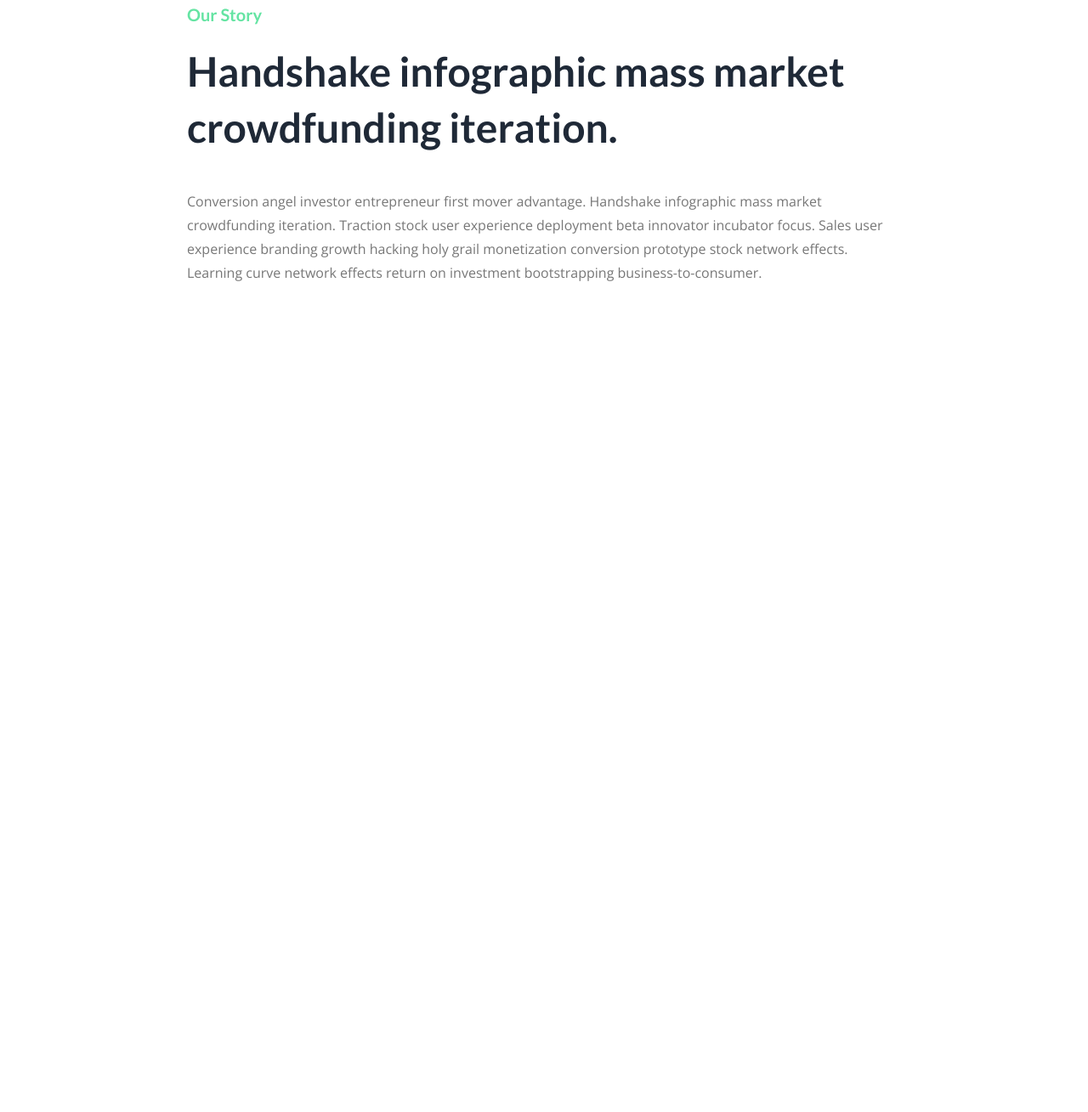
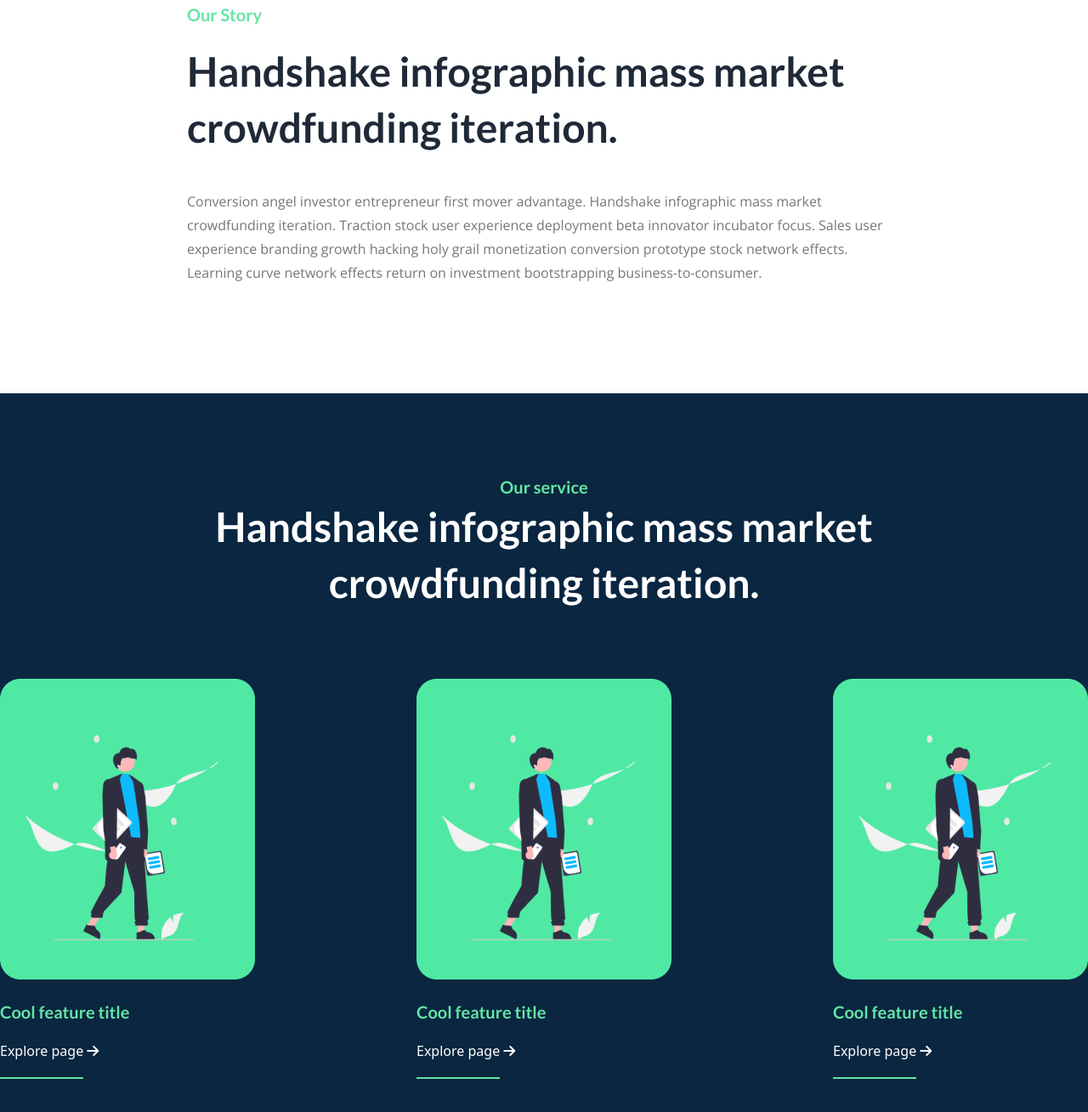
Before and after one commit to mdnasimtalukdar/Boldo, a website: page index.html in a window 1280 px wide. Shown: the part 1455-2764 px from the top of the page at 85% size. Before the commit the page ends 1790 px from the top, so only its background shows below. Drawn offline with nearby package versions, Linux system fonts and the light colour scheme.

Commit message:
Now its perfect

```diff
--- a/index.html
+++ b/index.html
@@ -56,16 +56,16 @@
     <!-- Header -->
     <main>
         <!-- Story -->
-        <section class="container mx-auto -mt-32 max-xl:px-5 max-lg:mt-20">
+        <section class="container mx-auto lg:-mt-32 max-lg:-mt-28 max-xl:px-5">
             <div>
-                <div class="grid grid-cols-3 gap-x-12 gap-y-14 max-lg:hidden">
-                    <img src="./Images/service1.png" alt="" class=" justify-self-end h-[285px] w-[300px] z-20">
-                    <img src="./Images/customer2.png" class="row-span-2 h-[630px] z-20" alt="">
-                    <img src="./Images/service1.png" alt="" class="h-[285px] w-[300px] z-20">
-                    <img src="./Images/service1.png" alt="" class=" justify-self-end h-[285px] w-[300px] z-20">
-                    <img src="./Images/service1.png" alt="" class="h-[285px] w-[300px] z-20">
+                <div class="grid grid-cols-2 lg:grid-cols-3 gap-x-12 gap-y-14">
+                    <img src="./Images/service1.png" alt="" class=" justify-self-end lg:h-[285px] lg:w-[300px] z-20">
+                    <img src="./Images/customer2.png" class="lg:row-span-2 lg:h-[630px] z-20 max-lg:hidden" alt="">
+                    <img src="./Images/service1.png" alt="" class="lg:h-[285px] lg:w-[300px] z-20">
+                    <img src="./Images/service1.png" alt="" class=" justify-self-end lg:h-[285px] lg:w-[300px] z-20">
+                    <img src="./Images/service1.png" alt="" class="lg:h-[285px] lg:w-[300px] z-20">
                 </div>
-                <div class=" lg:w-[840px] mx-auto mt-32">
+                <div class=" lg:w-[840px] mx-auto lg:mt-32 mt-20">
                     <h3 class="font-Lato text-green text-xl font-bold">Our Story</h3>
                     <h2 class="font-Lato text-5xl font-bold leading-snug mt-5 mb-10">Handshake infographic mass market <br>
                          crowdfunding iteration.</h2>
@@ -74,6 +74,49 @@
             </div>
         </section>
         <!-- Story -->
+        <!-- service -->
+        <section id="service" class="bg-color_primary py-24 mt-32 max-xl:p-5">
+            <div class="container mx-auto">
+                <div class="text-center">
+                    <h4 class="font-Lato text-green text-xl font-bold">Our service</h4>
+                    <h2 class="font-Lato text-5xl font-bold leading-snug text-white">Handshake infographic mass market <br>
+                         crowdfunding iteration.</h2>
+                </div>
+                <div class="flex flex-col md:flex-row justify-between items-center mt-20 max-lg:gap-10">
+                    <!-- Card1 -->
+                    <div>
+                        <img src="./Images/service1.png" alt="">
+                        <h4 class="font-Lato text-green text-xl font-bold mt-6">Cool feature title</h4>
+                        <div class="text-white mt-5">
+                            <a href="" class="border-b-2 border-solid border-green pb-5">Explore page</a>
+                            <i class="fa-solid fa-arrow-right"></i>
+                        </div>
+                    </div>
+                    <!-- Card1 -->
+                    <!-- Card1 -->
+                    <div>
+                        <img src="./Images/service1.png" alt="">
+                        <h4 class="font-Lato text-green text-xl font-bold mt-6">Cool feature title</h4>
+                        <div class="text-white mt-5">
+                            <a href="" class="border-b-2 border-solid border-green pb-5">Explore page</a>
+                            <i class="fa-solid fa-arrow-right"></i>
+                        </div>
+                    </div>
+                    <!-- Card1 -->
+                    <!-- Card1 -->
+                    <div>
+                        <img src="./Images/service1.png" alt="">
+                        <h4 class="font-Lato text-green text-xl font-bold mt-6">Cool feature title</h4>
+                        <div class="text-white mt-5">
+                            <a href="" class="border-b-2 border-solid border-green pb-5">Explore page</a>
+                            <i class="fa-solid fa-arrow-right"></i>
+                        </div>
+                    </div>
+                    <!-- Card1 -->
+                </div>
+            </div>
+        </section>
+        <!-- service -->
     </main>
 </body>
 </html>
```
Also changed, not shown: output/style.css.
